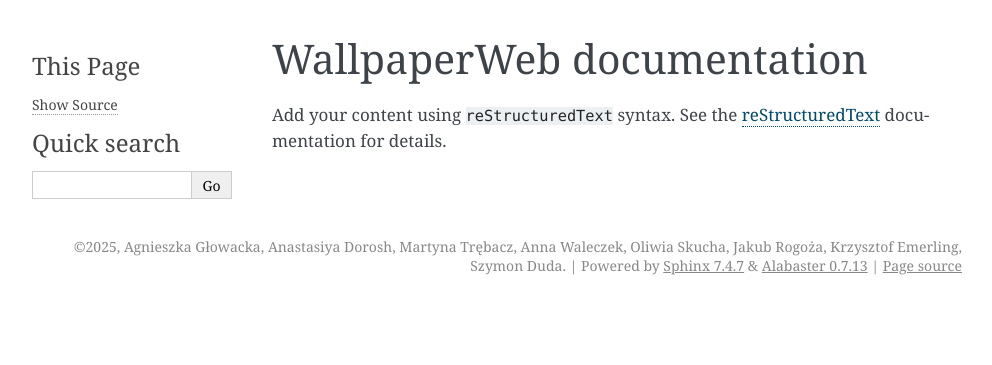
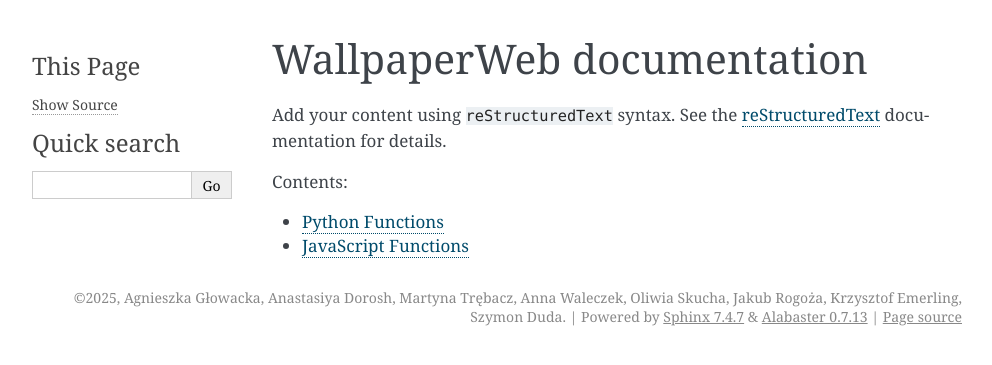
Before and after one commit to KrzysztofEmerling/WallpaperWeb-PPZ2, a Sphinx documentation site: the page built from docs/source/index.rst, in a window 1280 px wide. Shown: the top 365 px of the page, without its empty margins (148-1140 px from the left). Built offline with Sphinx 7.4.7, drawn with Linux system fonts in a browser that asks for light colours.

Commit message:
Prep rst files

```diff
--- a/docs/source/index.rst
+++ b/docs/source/index.rst
@@ -14,3 +14,6 @@
 .. toctree::
    :maxdepth: 2
    :caption: Contents:
+
+   python/python-functions
+   js/js-functions
--- /dev/null
+++ b/docs/source/js/js-functions.rst
@@ -0,0 +1,2 @@
+JavaScript Functions
+============================
--- /dev/null
+++ b/docs/source/python/python-functions.rst
@@ -0,0 +1,2 @@
+Python Functions
+============================
```
